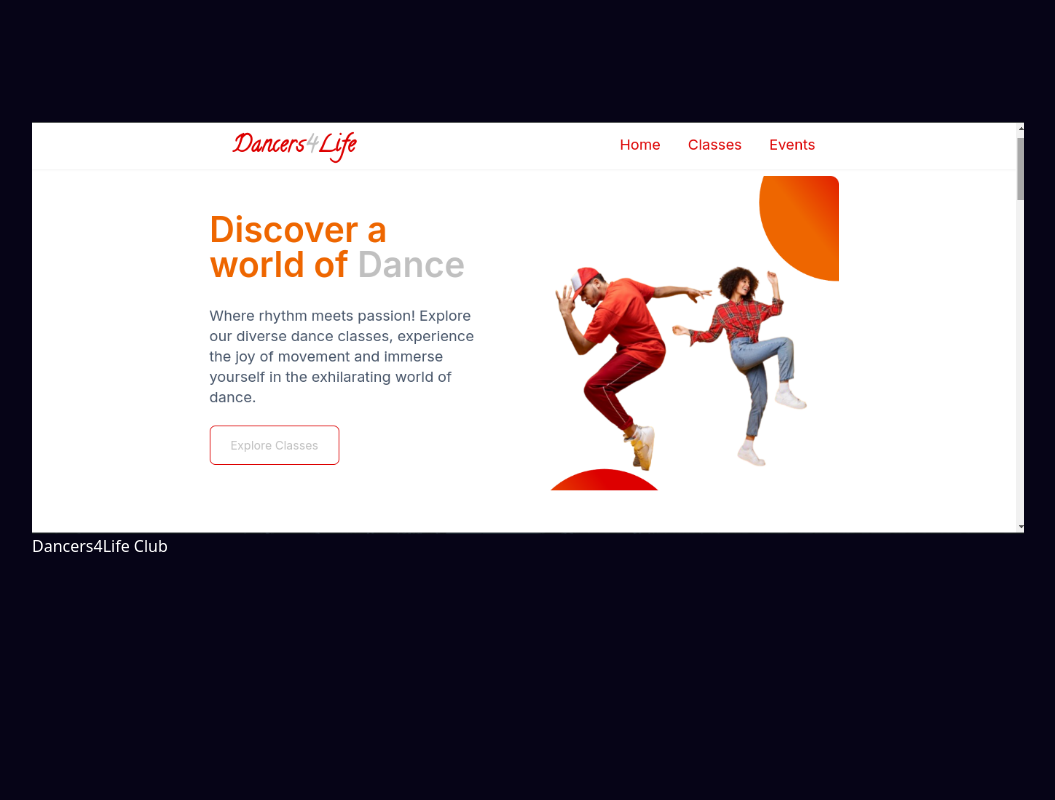
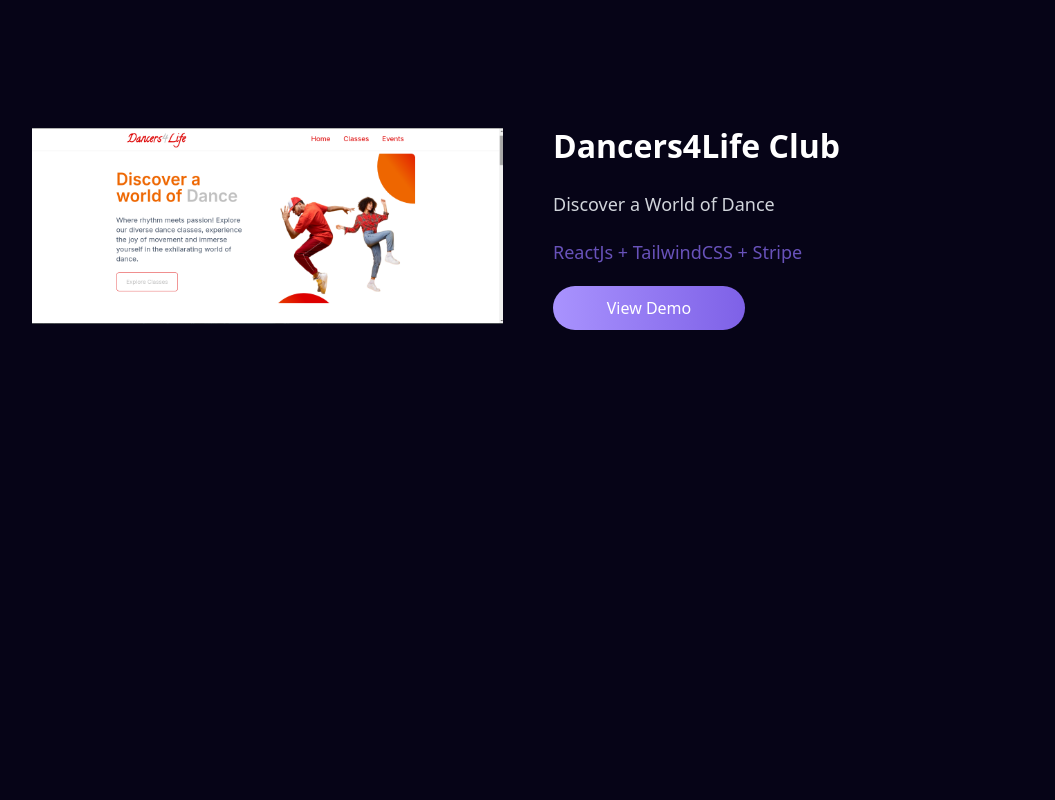
Before and after one commit to Ealfred1/EricAlfred, a React (Vite) app: page / in a window 1280 px wide. Shown: the part 2900-3700 px from the top of the page, without its empty margins (112-1167 px from the left). Built offline with nearby package versions, Linux system fonts and the light colour scheme.

Commit message:
servces section

```diff
--- a/src/components/Projects/Projects.jsx
+++ b/src/components/Projects/Projects.jsx
@@ -16,7 +16,7 @@ const Projects = () => {
 
 	return (
 		<section id="projects" className="project-container relative" ref={ref}>
-		<div className="progress sticky top-0 left-0 pt-[50px] text-center text-white text-[2rem] md:text-6xl font-bold">
+		<div className="progress sticky top-0 left-0 pt-[50px] text-center text-white text-[2rem] md:text-6xl font-bold bg-transparent backdrop-blur-3xl z-[1]">
 			<h2 className="">Featured Works</h2>
 			<motion.div style={{ scaleX }} className="progress-bar mt-3 h-[8px] rounded-[2rem] bg-[#6751b9]"></motion.div>
 		</div>
--- a/src/components/Projects/SingleItem.jsx
+++ b/src/components/Projects/SingleItem.jsx
@@ -1,12 +1,30 @@
 import { useRef } from 'react'
+import { motion, useScroll, useSpring, useTransform } from 'framer-motion'
 
 const SingleItem = ({ item }) => {
 	const ref = useRef()
+
+	const { scrollYProgress } = useScroll({
+		target: ref,
+		// offset: ["start start", "end start"],
+	})
+
+	const y = useTransform(scrollYProgress, [0,1], ["-300", "300"])
+
 	return (
-		<section ref={ref} className="py-96">
-			<div className="container">
-				<img src={item.img} alt="" className="" />
-				{ item.title }
+		<section className="py-96">
+			<div className="container flex items-center justify-center w-full h-full overflow-hidden">
+				<div className="max-w-5xl h-full mx-auto flex gap-[50px] items-center justify-center">
+					<div className="flex-1 h-[50%]" ref={ref}>
+						<img src={item.img} alt="" className="w-full h-full object-cover" />
+					</div>
+					<motion.div className="text-container flex-1 flex flex-col gap-[20px] z-[3]" style={{ y }}>
+						<h2 className="text-[2rem] font-bold">{ item.title }</h2>
+						<p className="text-lg text-gray-300">{ item.description }</p>
+						<p className="text-lg text-[#6852ba]">{ item.stack }</p>
+						<button className="demo-btn">View Demo</button>
+					</motion.div>
+				</div>
 			</div>
 		</section>
 	)
--- a/src/index.css
+++ b/src/index.css
@@ -119,4 +119,15 @@ html {
   .services-box p {
     @apply font-normal text-[15.52px] leading-[23.5px] mt-4 max-w-[308px] lg:mt-[27px] lg:max-w-[466px] lg:leading-[30px] lg:text-[20px];
   }
+
+  .demo-btn {
+    @apply border-none rounded-3xl p-[10px] w-48 outline-none z-[6];
+    background: linear-gradient(90deg, #a993fe -0.13%,  #7e61e7 99.87%);
+  }
+
+  .demo-btn:hover {
+    background: rgba(0, 0, 0, 0.2);
+    transition: 0.3s;
+    box-shadow: 0 0 5px #a99ef2, 0 0 8.2px #6751b9;
+  }
 }
```
